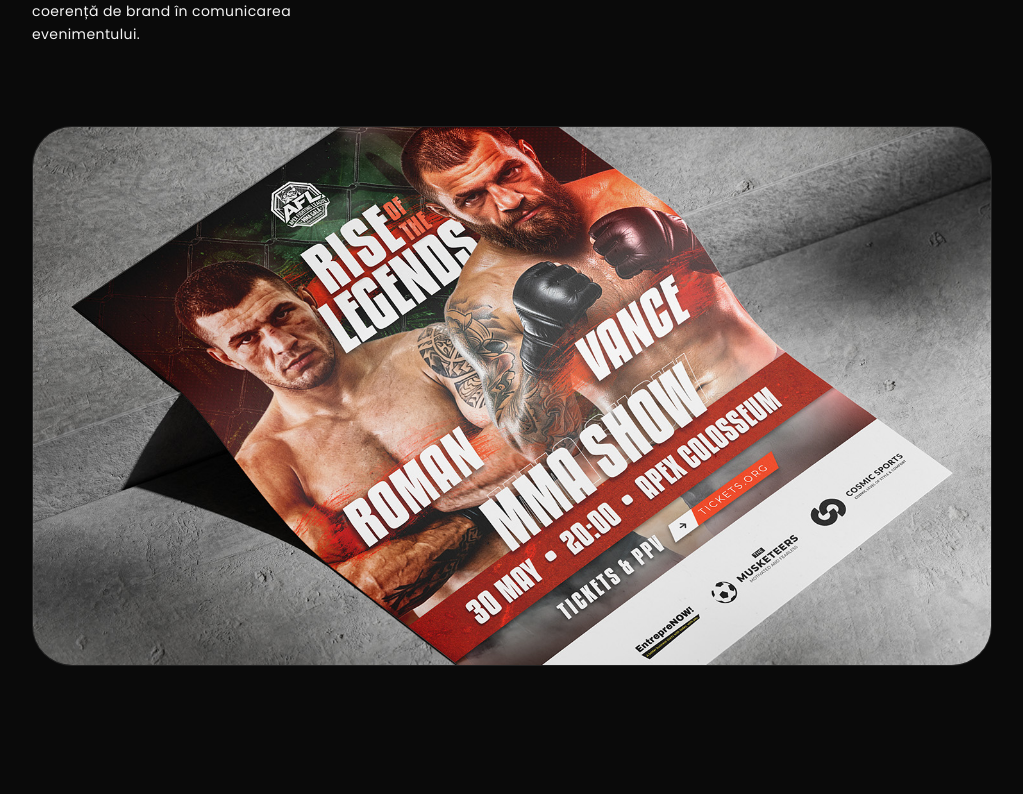
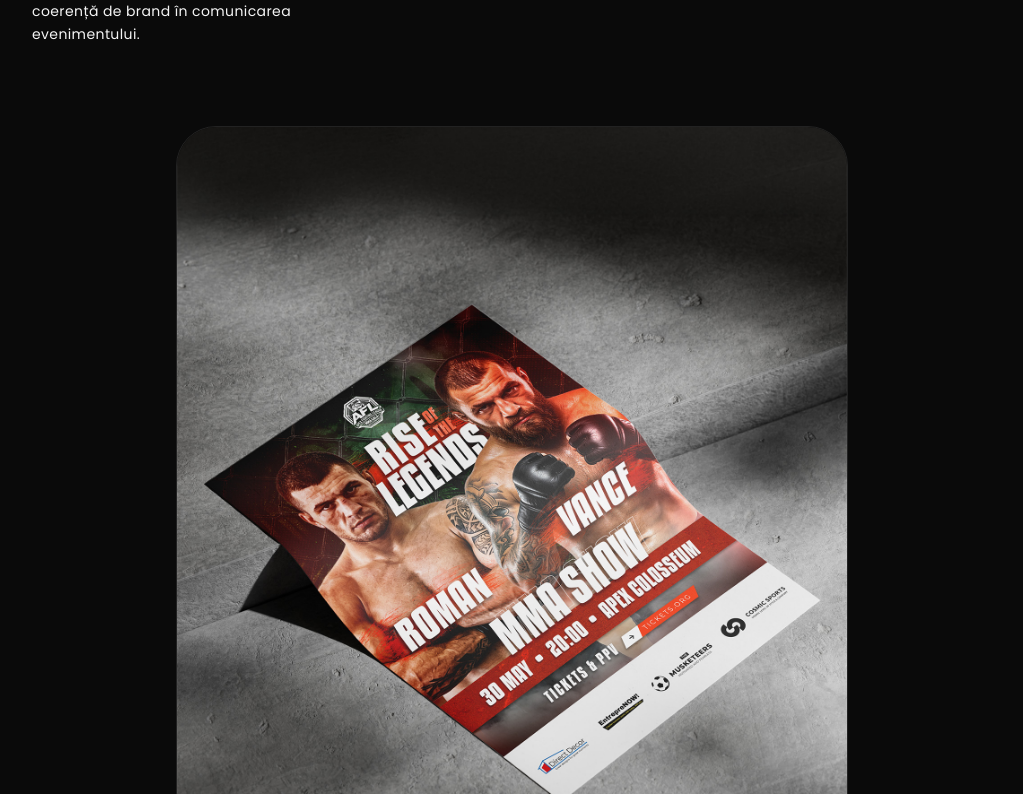
Before and after one commit to alex97man/handsonpixel, a React (Vite) app: page /portofoliu/kv-gala-mma in a window 1280 px wide. Shown: the part 1206-2000 px from the top of the page, without its empty margins (128-1151 px from the left). Built offline with nearby package versions, Linux system fonts and the light colour scheme; no server answers; what @fal-ai/client would draw is missing.

Commit message:
Update MMA project order, thumbnail and layout

```diff
--- a/src/components/ProjectsGrid.jsx
+++ b/src/components/ProjectsGrid.jsx
@@ -14,12 +14,14 @@ import soulyRoThumb from '../assets/souly.ro/banner12.png';
 import rebrandingThumb from '../assets/REBRANDING-VLT/banner.jpg';
 import logoSoulyThumb from '../assets/souly-logo/banner.jpg';
 import researchThumb from '../assets/research/Scene11.jpg';
-import mmaThumb from '../assets/MMA/BANNERHEROMMA.jpg';
+import mmaThumb from '../assets/MMA/01 A4 Poster Mockup On Concrete.jpg';
+
 
 
 const BlueDot = () => <span className="text-accent font-['Russo_One'] ml-1">.</span>;
 
 const projects = [
+  { id: 13, title: 'KV - GALA MMA', category: 'Identitate vizuală', mainCategory: 'DESIGN', image: mmaThumb, link: '/portofoliu/kv-gala-mma' },
   { id: 1, title: 'PRODUSE PERSONALIZABILE', category: 'Fotografie packshot', mainCategory: 'FOTOGRAFIE', image: personalizabileThumb, link: '/portofoliu/produse-personalizabile' },
   { id: 2, title: 'RESEARCH REPORT', category: 'Design Raport / Revistă', mainCategory: 'DESIGN', image: researchThumb, link: '/portofoliu/research-report' },
   { id: 3, title: 'PACKSHOT', category: 'Fotografie packshot & atmospheric', mainCategory: 'FOTOGRAFIE', image: packshotThumb, link: '/portofoliu/packshot' },
@@ -32,9 +34,8 @@ const projects = [
   { id: 10, title: 'EXPERIMENTAL', category: 'Fotografie atmospheric & 360', mainCategory: 'FOTOGRAFIE', image: experimentalThumb, link: '/portofoliu/experimental' },
   { id: 11, title: 'KV VERDE LA TEATRU 2024', category: 'Identitate vizuală', mainCategory: 'DESIGN', image: vlt2024Hero, link: '/portofoliu/kv-verde-la-teatru-2024' },
   { id: 12, title: 'REBRANDING VERDE LA TEATRU', category: 'Identitate vizuală', mainCategory: 'DESIGN', image: rebrandingThumb, link: '/portofoliu/rebranding-verde-la-teatru' },
-  { id: 13, title: 'KV - GALA MMA', category: 'Identitate vizuală', mainCategory: 'DESIGN', image: mmaThumb, link: '/portofoliu/kv-gala-mma' },
+];
 
-];
 
 const ProjectCard = ({ project }) => {
   return (
--- a/src/pages/portofoliu/GalaMMA.jsx
+++ b/src/pages/portofoliu/GalaMMA.jsx
@@ -89,8 +89,8 @@ export default function GalaMMA() {
       </section>
 
       {/* 4. SECONDARY IMAGE / GALLERIES */}
-      <section className="px-6 md:px-8 max-w-5xl mx-auto mb-32 grid grid-cols-1 gap-8">
-        <motion.div whileInView={{ opacity: 1, y: 0 }} initial={{ opacity: 0, y: 40 }} viewport={{ once: true }} onClick={() => openLightbox(1)} className="rounded-[2.5rem] overflow-hidden aspect-video border border-white/10 cursor-zoom-in">
+      <section className="px-6 md:px-8 max-w-5xl mx-auto mb-32 flex justify-center">
+        <motion.div whileInView={{ opacity: 1, y: 0 }} initial={{ opacity: 0, y: 40 }} viewport={{ once: true }} onClick={() => openLightbox(1)} className="rounded-[2.5rem] overflow-hidden aspect-[4/5] border border-white/10 cursor-zoom-in max-w-2xl w-full">
           <img src={secondaryImg1} alt="Gala MMA Detail" className="w-full h-full object-cover hover:scale-105 transition-transform duration-700" />
         </motion.div>
       </section>
```
